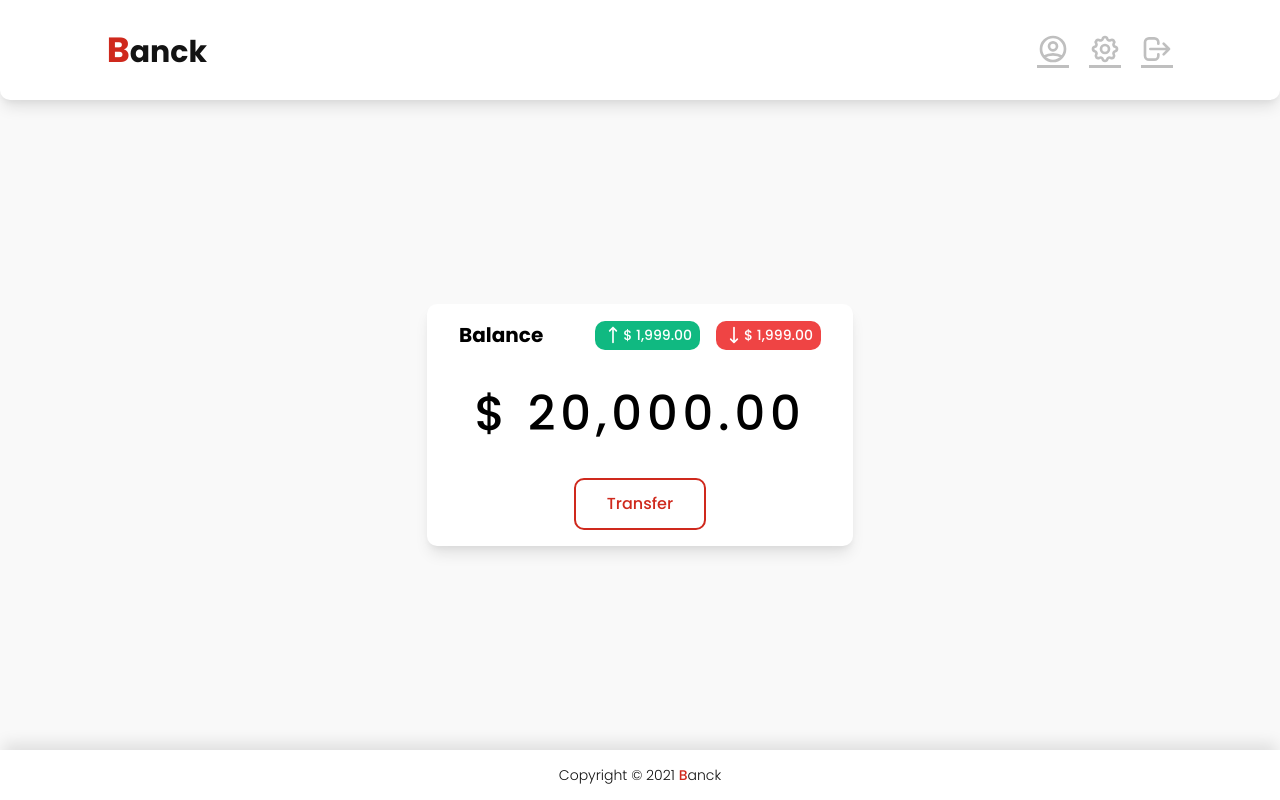
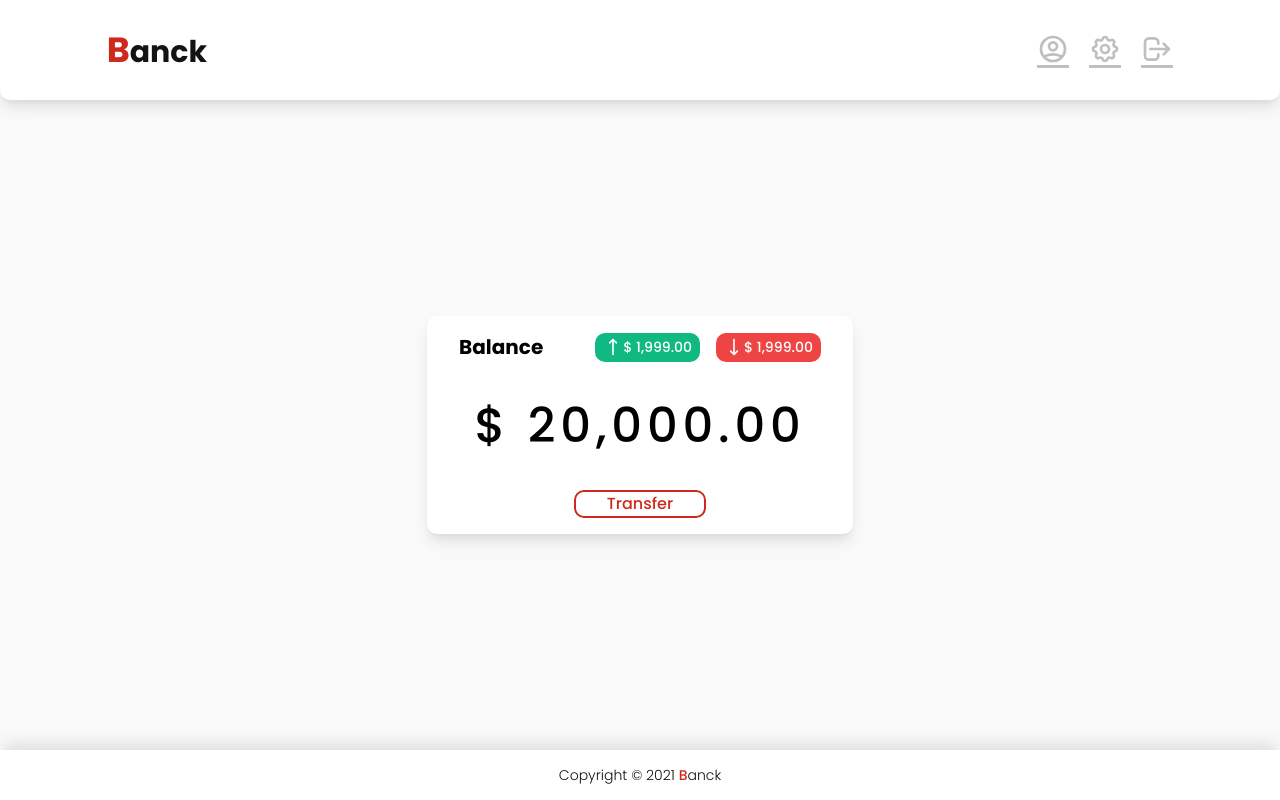
Before and after one commit to olafszymanski/banck, a Vue app: page / in a window 1280 px wide. Built offline with nearby package versions, Linux system fonts and the light colour scheme.

Commit message:
Removed padding from button.

```diff
--- a/src/components/Inputs/Button.vue
+++ b/src/components/Inputs/Button.vue
@@ -1,5 +1,5 @@
 <template>
-  <input :class="`p-3 text-white font-medium ${ outlineValue ? 'text-maximum-red bg-white border-solid border-2 border-maximum-red hover:text-white hover:border-cadmium-purple' : 'bg-maximum-red' } rounded-10px cursor-pointer outline-none transition-all hover:bg-cadmium-purple`" type="button" :value="inputValue">
+  <input :class="`text-white font-medium ${ outlineValue ? 'text-maximum-red bg-white border-solid border-2 border-maximum-red hover:text-white hover:border-cadmium-purple' : 'bg-maximum-red' } rounded-10px cursor-pointer outline-none transition-all hover:bg-cadmium-purple`" type="button" :value="inputValue">
 </template>
 
 <script>
--- a/src/views/LogIn.vue
+++ b/src/views/LogIn.vue
@@ -9,7 +9,7 @@
       <div>
         <span class="text-13px sm:text-14px lg:text-15px xl:text-16px text-argent italic cursor-pointer">Recover your password</span>
       </div>
-      <Button class="w-full lg:w-1/2" value="Proceed" @click="validate = true"/>
+      <Button class="w-full lg:w-1/2 p-2" value="Proceed" @click="validate = true"/>
     </div>
   </div>
 </template>
--- a/src/views/SignUp.vue
+++ b/src/views/SignUp.vue
@@ -11,7 +11,7 @@
         <PasswordInput :validators="[validators.min, validators.max, validators.removeWhitespaces]" :min="6" :max="100" :useStore="true" :validate="validate" :toggleValidate="() => validate = !validate" placeholder="Password..."/>
         <PasswordInput :validators="[validators.min, validators.max, validators.removeWhitespaces, validators.compare]" :min="6" :max="100" :compareTo="$store.state.signup.password" :compareMessage="`Passwords are not equal!`" :validate="validate" :toggleValidate="() => validate = !validate" placeholder="Confirm password..."/>
       </div>
-      <Button value="Proceed" @click="validate = true"/>
+      <Button class="p-2" value="Proceed" @click="validate = true"/>
     </div>
   </div>
 </template>
```
